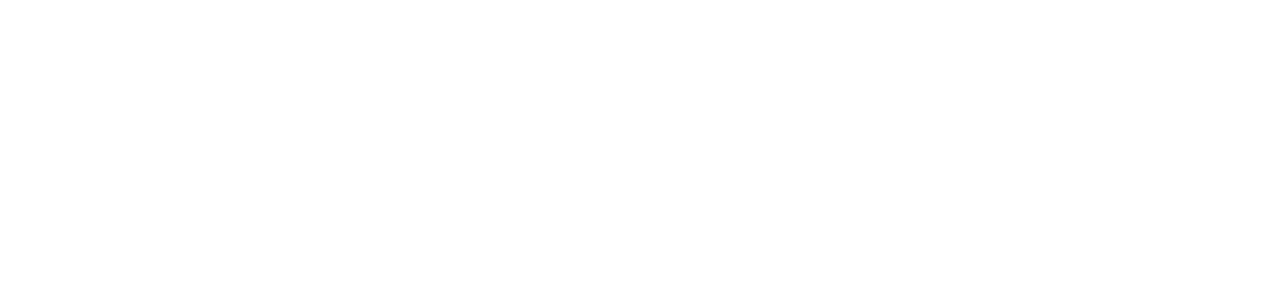
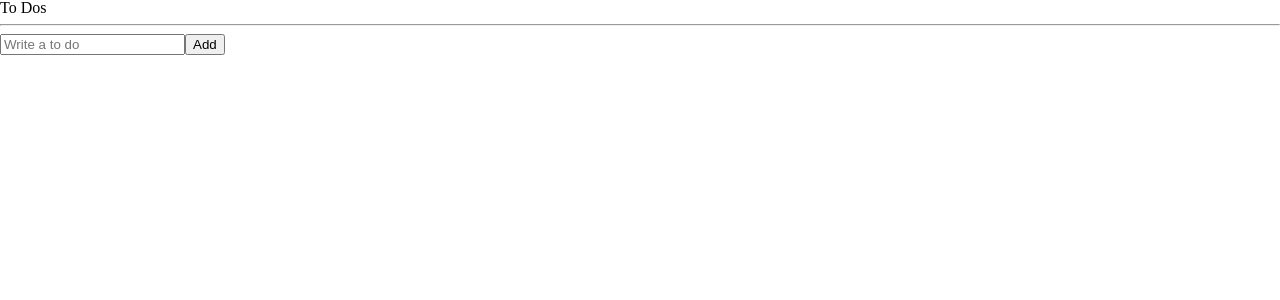
Before and after one commit to twoLoop-40/todoapp, a React (Create React App) app: page / in a window 1280 px wide. Shown: the top 300 px of the page. Built offline with nearby package versions, Linux system fonts and the light colour scheme.

Commit message:
todos refactoring

```diff
--- a/package.json
+++ b/package.json
@@ -12,7 +12,9 @@
     "@types/react-dom": "^18.0.5",
     "react": "^18.1.0",
     "react-dom": "^18.1.0",
+    "react-hook-form": "^7.32.0",
     "react-scripts": "5.0.1",
+    "recoil": "^0.7.3",
     "styled-components": "^5.3.5",
     "typescript": "^4.7.3",
     "web-vitals": "^2.1.4"
@@ -40,5 +42,8 @@
       "last 1 firefox version",
       "last 1 safari version"
     ]
+  },
+  "devDependencies": {
+    "@types/styled-components": "^5.1.25"
   }
 }
--- a/src/App.tsx
+++ b/src/App.tsx
@@ -1,11 +1,13 @@
 import React from 'react';
-
+import { GlobalStyle } from './styles/globalStyle';
+import TodoList from './components/TodoList';
 
 function App() {
   return (
-    <div>
-
-    </div>
+    <>
+      <GlobalStyle />
+      <TodoList />
+    </>
   );
 }
 
--- /dev/null
+++ b/src/components/CreateToDo.tsx
@@ -0,0 +1,27 @@
+import { useForm } from "react-hook-form"
+import { useSetRecoilState } from "recoil"
+import { InputForm } from "../types/dataTypes"
+import { toDoState } from "./atoms"
+
+function CreateToDo () {
+	const setToDos = useSetRecoilState(toDoState)
+	const { register, handleSubmit, setValue} = useForm<InputForm>()
+	const handleValid = ({ toDo } : InputForm) => {
+		setToDos((oldToDos) => [
+			{ text: toDo, id: Date.now(), category: "TO_DO" },
+			...oldToDos
+		])
+		setValue("toDo", "")
+	}
+	return (
+		<form  onSubmit={handleSubmit(handleValid)}>
+			<input {...register("toDo", {
+				required: "Please write a toDo"
+			})}
+			placeholder="Write a to do" />
+			<button>Add</button>
+		</form>
+	)
+}
+
+export default CreateToDo
--- /dev/null
+++ b/src/components/ToDo.tsx
@@ -0,0 +1,14 @@
+import { IToDo } from "../types/dataTypes";
+
+function ToDo ({ text }: IToDo) {
+	return (
+		<li>
+			<span>{text}</span>
+			<button>Doing</button>
+			<button>Todo</button>
+			<button>Done</button>
+		</li>
+	)
+}
+
+export default ToDo
--- /dev/null
+++ b/src/components/TodoList.tsx
@@ -0,0 +1,25 @@
+import { useRecoilValue } from "recoil"
+import { IToDo } from "../types/dataTypes"
+import { toDoState } from "./atoms"
+import CreateToDo from "./CreateToDo"
+import ToDo from "./ToDo"
+
+function TodoList () {
+	const toDos = useRecoilValue(toDoState)
+	return (
+		<div>
+			<h1>To Dos</h1>
+			<hr />
+			<CreateToDo />
+			<ul>
+				{
+					toDos.map((toDo:IToDo) => {
+						return <ToDo key={toDo.id} {...toDo} />
+					})
+				}
+			</ul>
+		</div>
+	)
+}
+
+export default TodoList
--- /dev/null
+++ b/src/components/atoms.ts
@@ -0,0 +1,7 @@
+import { atom } from "recoil";
+import { IToDo } from "../types/dataTypes";
+
+export const toDoState = atom<IToDo[]>({
+	key: "toDo",
+	default: [],
+})
--- a/src/index.tsx
+++ b/src/index.tsx
@@ -1,14 +1,20 @@
 import React from 'react';
 import ReactDOM from 'react-dom/client';
+import { RecoilRoot } from 'recoil';
 import App from './App';
 import reportWebVitals from './reportWebVitals';
-
+import { ThemeProvider } from 'styled-components';
+import { darkTheme } from './styles/theme';
 const root = ReactDOM.createRoot(
   document.getElementById('root') as HTMLElement
 );
 root.render(
   <React.StrictMode>
-    <App />
+    <RecoilRoot>
+      <ThemeProvider theme={darkTheme}>
+        <App />
+      </ThemeProvider>
+    </RecoilRoot>
   </React.StrictMode>
 );
 
--- /dev/null
+++ b/src/styles/globalStyle.ts
@@ -0,0 +1,59 @@
+import { css, createGlobalStyle } from 'styled-components'
+
+// prettier-ignore
+export const reset = css`
+/* http://meyerweb.com/eric/tools/css/reset/
+   v5.0.1 | 20191019
+   License: none (public domain)
+*/
+@import url('https://fonts.googleapis.com/css2?family=Source+Sans+Pro:wght@300;400&display=swap');
+html, body, div, span, applet, object, iframe,
+h1, h2, h3, h4, h5, h6, p, blockquote, pre,
+a, abbr, acronym, address, big, cite, code,
+del, dfn, em, img, ins, kbd, q, s, samp,
+small, strike, strong, sub, sup, tt, var,
+b, u, i, center,
+dl, dt, dd, menu, ol, ul, li,
+fieldset, form, label, legend,
+table, caption, tbody, tfoot, thead, tr, th, td,
+article, aside, canvas, details, embed,
+figure, figcaption, footer, header, hgroup,
+main, menu, nav, output, ruby, section, summary,
+time, mark, audio, video {
+  margin: 0;
+  padding: 0;
+  border: 0;
+  font-size: 100%;
+  font: inherit;
+  vertical-align: baseline;
+}
+/* HTML5 display-role reset for older browsers */
+article, aside, details, figcaption, figure,
+footer, header, hgroup, main, menu, nav, section {
+  display: block;
+}
+/* HTML5 hidden-attribute fix for newer browsers */
+*[hidden] {
+    display: none;
+}
+body {
+  line-height: 1;
+}
+menu, ol, ul {
+  list-style: none;
+}
+blockquote, q {
+  quotes: none;
+}
+blockquote:before, blockquote:after,
+q:before, q:after {
+  content: '';
+  content: none;
+}
+table {
+  border-collapse: collapse;
+  border-spacing: 0;
+}
+`
+
+export const GlobalStyle = createGlobalStyle`${reset}`
--- /dev/null
+++ b/src/styles/theme.ts
@@ -0,0 +1,13 @@
+import { DefaultTheme } from "styled-components"
+
+export const lightTheme: DefaultTheme = {
+	bgColor: "#dcdde1",
+	textColor: "#2f3640",
+	accentColor: "#9c88ff"
+}
+
+export const darkTheme: DefaultTheme = {
+	bgColor: "#2f3640",
+	textColor: "#dcdde1",
+	accentColor: "#0097e6"
+}
--- /dev/null
+++ b/src/types/dataTypes.ts
@@ -0,0 +1,8 @@
+export interface InputForm {
+	toDo: string;
+}
+export interface IToDo {
+	text: string;
+	id: number;
+	category: "TO_DO" | "DOING" | "DONE";
+}
--- /dev/null
+++ b/src/types/reactEvent.ts
@@ -0,0 +1,2 @@
+export type ReactInput = React.FormEvent<HTMLInputElement>
+export type ReactSubmit = React.FormEvent<HTMLFormElement>
```
Also changed, not shown: src/styles/styled.d.ts (added, +9 -0 lines), 1 other file (tests, documents, lock files or other folders).
